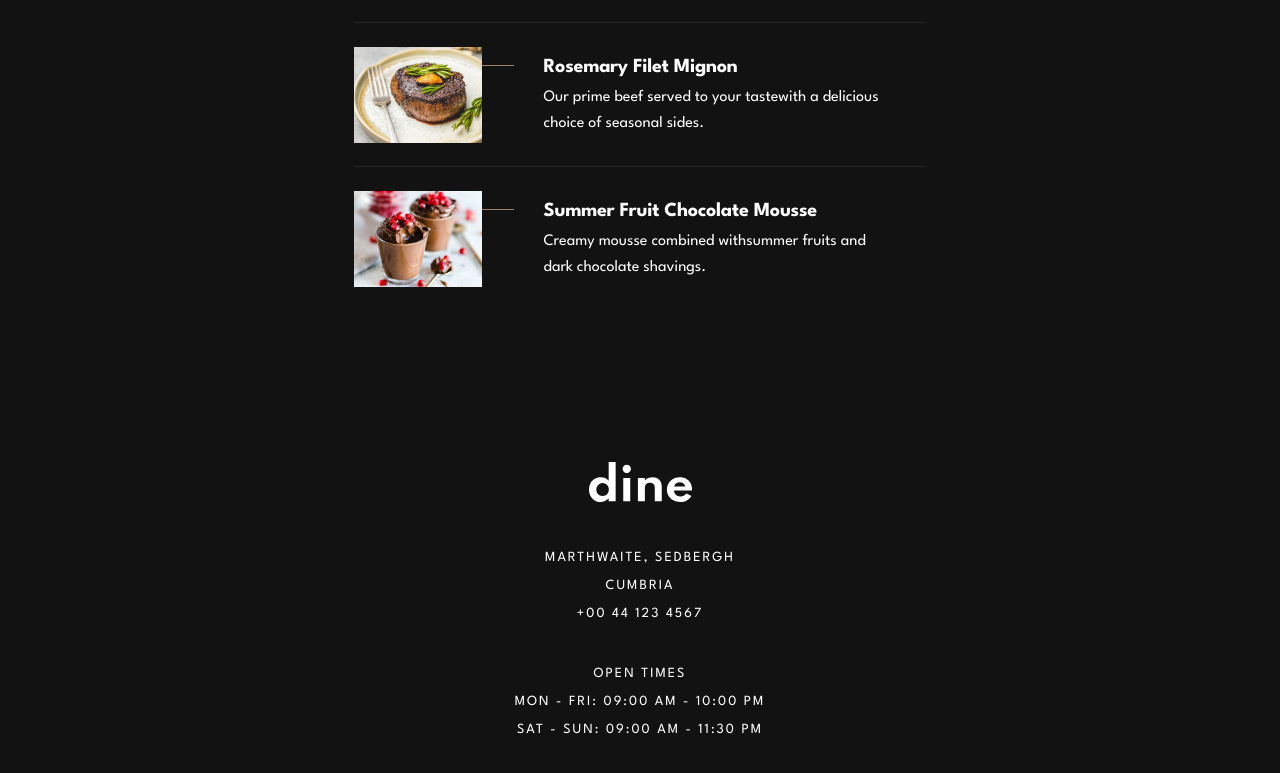
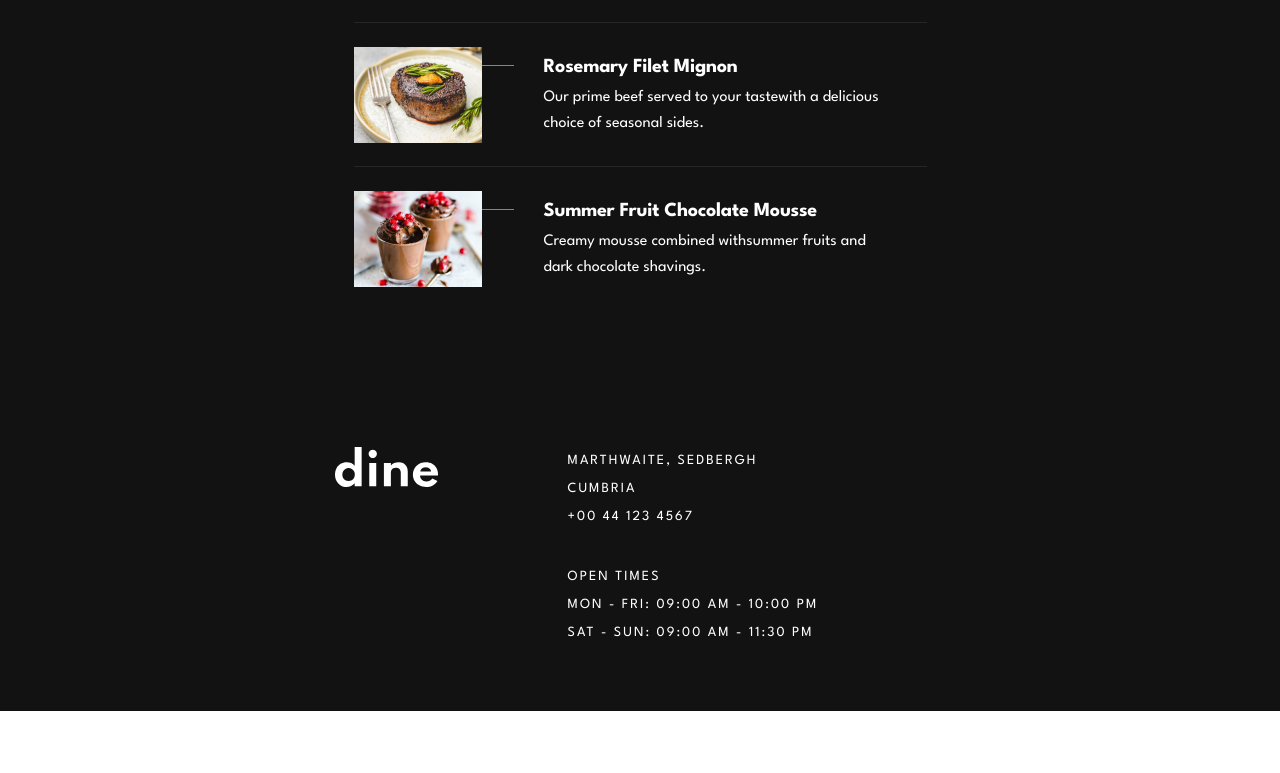
Before and after one commit to JoeDravarol/dine-restaurant, a Next.js app: page / in a window 1280 px wide. Shown: the part 2988-3761 px from the top of the page. After the commit the page ends 3699 px from the top, so only its background shows below. Built offline with nearby package versions, Linux system fonts and the light colour scheme.

Commit message:
feat: tablet footer

```diff
--- a/src/features/Footer.tsx
+++ b/src/features/Footer.tsx
@@ -8,7 +8,6 @@ import Logo from '@/assets/icons/logo.svg';
 const StyledBox = styled(Box)(({ theme }) => ({
   height: 440,
   paddingInline: theme.spacing(3),
-  backgroundColor: theme.palette.primary.main,
   color: theme.palette.common.white,
   fill: theme.palette.common.white,
   display: 'grid',
@@ -16,6 +15,17 @@ const StyledBox = styled(Box)(({ theme }) => ({
   justifyItems: 'center',
   textAlign: 'center',
   textTransform: 'uppercase',
+
+  [theme.breakpoints.up('tablet')]: {
+    height: 328,
+    paddingInline: theme.spacing(5),
+    justifyItems: 'revert',
+    textAlign: 'revert',
+    gridTemplateColumns: '1fr 456px',
+    gridGap: 129.58,
+    maxWidth: 690,
+    marginInline: 'auto',
+  },
 }));
 
 const StyledTypography = styled(Typography)(() => ({
@@ -27,11 +37,13 @@ const StyledTypography = styled(Typography)(() => ({
 
 const Footer: React.FC = () => {
   return (
+    <Box component="footer" bgcolor="primary.main">
       <StyledBox>
         <Logo />
 
+        <Box component="section">
           <StyledTypography
-        mt={{ mobile: 5.25 }}
+            mt={{ mobile: 5.25, tablet: 0 }}
             mb={{ mobile: 4 }}
           >
             Marthwaite, Sedbergh<br />
@@ -50,7 +62,9 @@ const Footer: React.FC = () => {
               Sat - Sun: 09:00 am - 11:30 pm
             </StyledTypography>
           </Box>
+        </Box>
       </StyledBox>
+    </Box>
   );
 };
 
```
Lines whose indentation alone changed are shown as unchanged.
